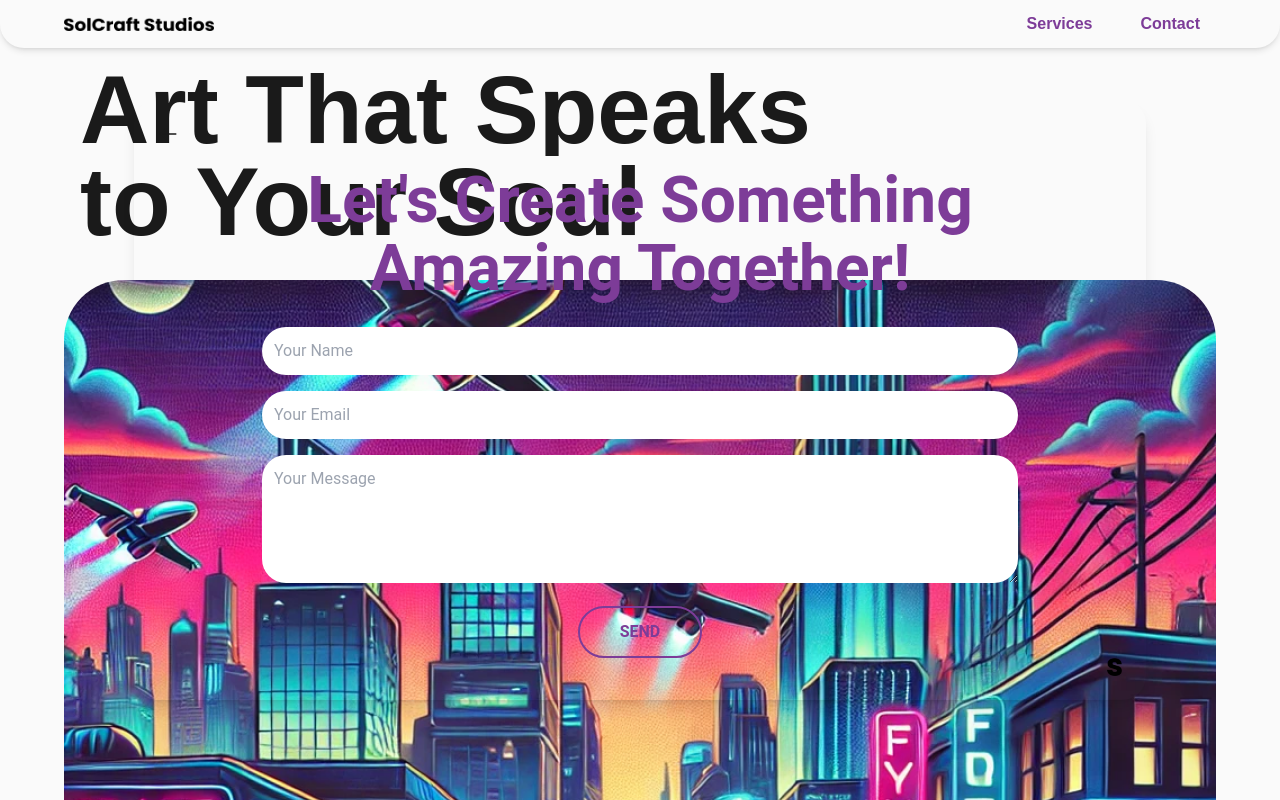
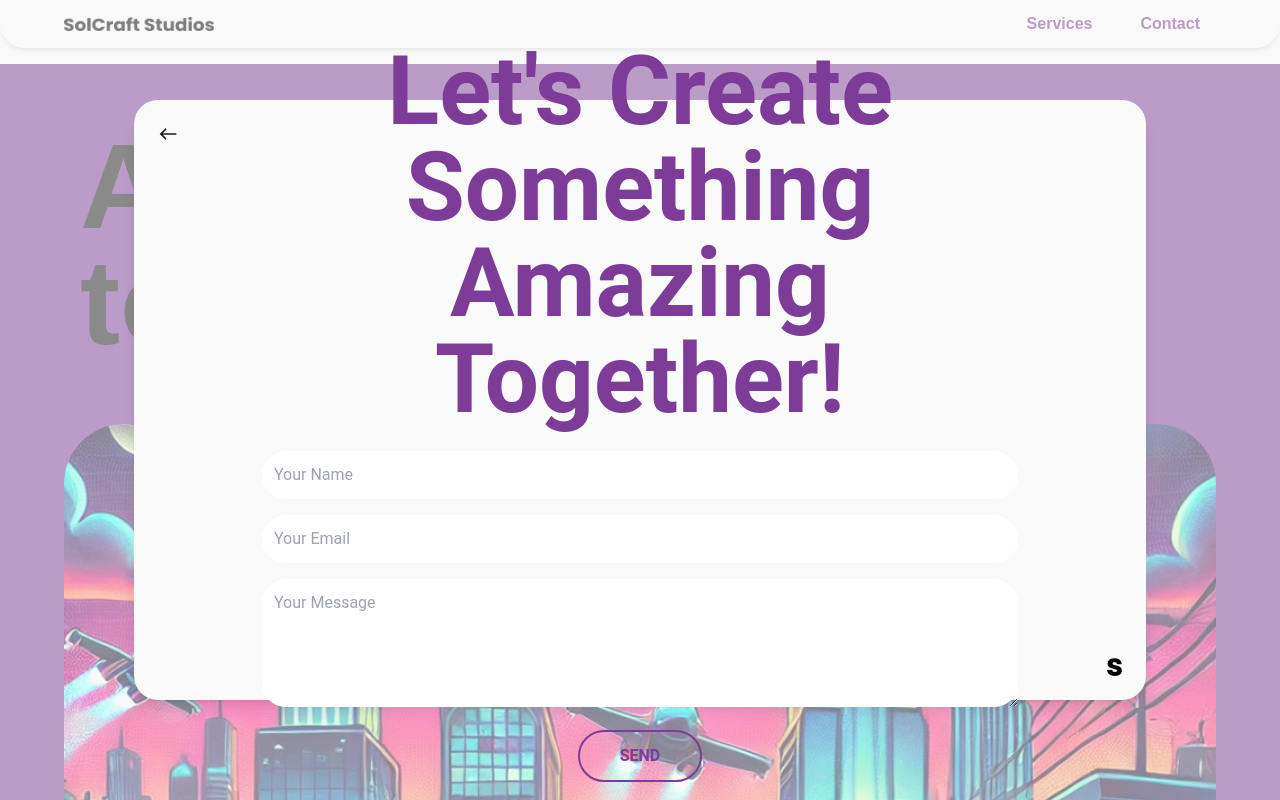
Before and after one commit to AnaDeCanha/responsive-landing-page, a Next.js app: page / in a window 1280 px wide. Both pictures are taken after a click on the button "Contact". Shown: the top 800 px of the page. Built offline with nearby package versions, Linux system fonts and the light colour scheme.

Commit message:
fix titles spacing, add background transition, fix modal styling

```diff
--- a/components/ContactModal.tsx
+++ b/components/ContactModal.tsx
@@ -135,7 +135,7 @@ const ContactModal: React.FC<ContactModalProps> = ({ isOpen, onClose }) => {
             animate={{ opacity: 1 }}
             exit={{ opacity: 0 }}
             transition={{ duration: 0.3 }}
-            className="fixed inset-0 bg-black bg-opacity-50"
+            className="fixed inset-0 bg-softWhite bg-opacity-50"
           />
 
           {/* Modal content */}
@@ -146,7 +146,7 @@ const ContactModal: React.FC<ContactModalProps> = ({ isOpen, onClose }) => {
               animate={{ opacity: 1, scale: 1 }}
               exit={{ opacity: 0, scale: 0.95 }}
               transition={{ duration: 0.3 }}
-              className="max-w-[1012px] bg-light flex flex-col justify-center p-8 h-full md:h-[600px] md:p-32 w-full relative md:rounded-3xl shadow md:shadow-lg text-center"
+              className="max-w-[1012px] bg-softWhite flex flex-col justify-center p-8 h-full md:h-[600px] md:p-32 w-full relative md:rounded-3xl shadow md:shadow-lg text-center"
             >
               <WestIcon
                 fontSize="small"
@@ -183,7 +183,7 @@ const ContactModal: React.FC<ContactModalProps> = ({ isOpen, onClose }) => {
                         type="text"
                         name="name"
                         placeholder="Your Name"
-                        className="w-full p-3 mb-4 border-3xl rounded-3xl bg-light border-deepPurple placeholder-accent placeholder-opacity-50"
+                        className="w-full p-3 mb-4 border-3xl rounded-3xl bg-light border-deepPurple placeholder-accent"
                         required
                         value={formData.name}
                         onChange={handleChange}
--- a/components/Hero.tsx
+++ b/components/Hero.tsx
@@ -10,8 +10,18 @@ const Hero: React.FC = () => {
   // Scale animation: Grow, then shrink
   const scale = useTransform(scrollYProgress, [0.2, 0.5, 0.8], [1, 1.5, 1]);
 
+  // Background color transition
+  const backgroundColor = useTransform(
+    scrollYProgress,
+    [0, 0.2, 0.3, 0.5],
+    ["#FAFAFA", "#FAFAFA", "#FAFAFA", "#7D3C98"]
+  );
+
   return (
-    <section className="relative w-full h-auto overflow-hidden">
+    <motion.section
+      style={{ backgroundColor }} // Apply dynamic background color
+      className="relative w-full h-auto overflow-hidden mt-16"
+    >
       <div className="flex flex-col items-center justify-center px-4 md:px-16 py-16">
         {/* Title */}
         <h1 className="font-poppins font-bold text-headingMobile md:text-headingDesktop text-left leading-tight w-full px-4">
@@ -33,12 +43,12 @@ const Hero: React.FC = () => {
 
         {/* Image */}
         <motion.div
-          className="relative w-full h-[400px] md:h-[1000px] mt-8"
+          className="relative w-full h-[400px] md:h-[1000px] mt-16"
           initial={{ opacity: 0, y: 50 }}
           animate={{ opacity: 1, y: 0 }}
           transition={{
             duration: 0.3,
-            ease: [0.25, 0.1, 0.25, 1], // Added easing here
+            ease: [0.25, 0.1, 0.25, 1],
             delay: 0.3,
           }}
           style={{ scale }}
@@ -55,7 +65,7 @@ const Hero: React.FC = () => {
           </div>
         </motion.div>
       </div>
-    </section>
+    </motion.section>
   );
 };
 
--- a/tailwind.config.js
+++ b/tailwind.config.js
@@ -17,13 +17,13 @@ module.exports = {
       roboto: ['"Roboto"', "sans-serif"],
     },
     fontSize: {
-      headingDesktop: ["96px", "92px"],
-      subheadingDesktop: ["64px", "68px"],
+      headingDesktop: ["120px", "116px"],
+      subheadingDesktop: ["96px", "96px"],
       text: ["16px", "24px"],
       smallText: ["14px", "20px"],
       buttonText: ["16px", "1"],
-      headingMobile: ["40px", "38px"],
-      subheadingMobile: ["38px", "36px"],
+      headingMobile: ["48px", "46px"],
+      subheadingMobile: ["40px", "40px"],
     },
     fontWeight: {
       regular: "400",
```
